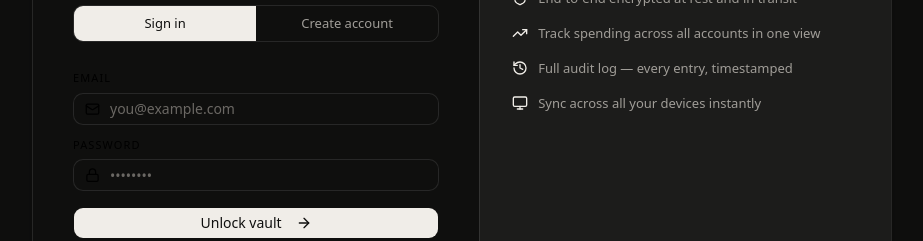
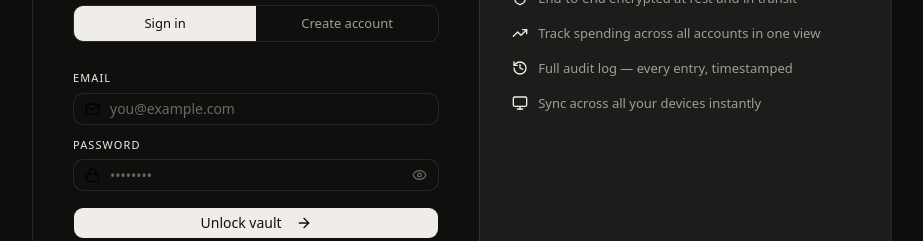
Before and after one commit to ArthurOstr/ledger-ui, a React (Vite) app: page / in a window 1280 px wide. Shown: the part 252-493 px from the top of the page, without its empty margins (178-1101 px from the left). Built offline with nearby package versions, Linux system fonts and the light colour scheme; no server answers.

Commit message:
feat: handling auth with Google OAuth. Adding visiability of password

```diff
--- a/src/api/client.ts
+++ b/src/api/client.ts
@@ -1,7 +1,7 @@
 import axios from 'axios';
 
 // Configure the Base Client
-const API_BASE_URL = 'http://127.0.0.1:8000/api';
+const API_BASE_URL = import.meta.env.VITE_API_URL;;
 
 const apiClient = axios.create({
   baseURL: API_BASE_URL,
--- a/src/context/AuthContext.tsx
+++ b/src/context/AuthContext.tsx
@@ -1,4 +1,4 @@
-import React, { createContext, useContext, useState } from 'react';
+import React, { createContext, useContext, useState, useEffect } from 'react';
 import type { ReactNode } from 'react';
 import apiClient from '../api/client';
 
@@ -16,6 +16,18 @@ export const AuthProvider: React.FC<{ children: ReactNode }> = ({ children }) =>
   const [token, setToken] = useState<string | null>(localStorage.getItem('token'));
 
   const isAuthenticated = !!token;
+
+  useEffect(() => {
+    const params = new URLSearchParams(window.location.search);
+    const urlToken = params.get('token');
+
+    if (urlToken) {
+      setToken(urlToken);
+      localStorage.setItem('token', urlToken);
+
+      window.history.replaceState({}, document.title, '/');
+    }
+  }, []);
 
   const login = async (email: string, password: string) => {
     try {
--- a/src/pages/LoginScreen.tsx
+++ b/src/pages/LoginScreen.tsx
@@ -14,6 +14,8 @@ import {
   TrendingUp,    // feature: spending tracking
   History,       // feature: audit log
   Monitor,       // feature: multi-device
+  Eye,           // visiable password
+  EyeOff,        // hidden password
 } from 'lucide-react';
 
 // ---------------------------------------------------------------------------
@@ -43,11 +45,44 @@ function Field({
     <div className="flex flex-col gap-1.5 mb-3">
       <Label
         htmlFor={htmlFor}
-        className="text-[11px] font-medium tracking-widest uppercase text-muted-foreground"
+        className="text-[11px] font-medium tracking-widest uppercase text-[#f0ede8]"
       >
         {label}
       </Label>
       {children}
+    </div>
+  );
+}
+// ---------------------------------------------------------------------------
+// COMPONENT: PasswordInput
+// ---------------------------------------------------------------------------
+function PasswordInput(props: React.ComponentProps<typeof Input>) {
+  const [show, setShow] = useState(false);
+
+  return (
+    <div className="relative">
+      {/* Left Icon (Lock) */}
+      <span className="absolute left-3 top-1/2 -translate-y-1/2 text-muted-foreground pointer-events-none flex">
+        <Lock size={15} />
+      </span>
+
+      <Input
+        {...props}
+        type={show ? "text" : "password"}
+        // pl-9 makes room for the lock, pr-10 makes room for the eye icon
+        className={`pl-9 pr-10 bg-[#0f0f0e] border-white/10 text-[#f0ede8] placeholder:text-[#6b6864] focus-visible:ring-white/20 focus-visible:border-white/25 ${props.className || ''}`}
+      />
+
+      {/* Right Action (Toggle Visibility) */}
+      <button
+        type="button"
+        onClick={() => setShow((prev) => !prev)}
+        className="absolute right-3 top-1/2 -translate-y-1/2 text-[#6b6864] hover:text-[#f0ede8] transition-colors"
+        aria-label={show ? "Hide password" : "Show password"}
+        tabIndex={-1} // Prevents the user from accidentally tabbing into the eye icon while typing
+      >
+        {show ? <EyeOff size={15} /> : <Eye size={15} />}
+      </button>
     </div>
   );
 }
@@ -64,7 +99,6 @@ function InputWithIcon({
 }) {
   return (
     <div className="relative">
-      {/* Icon — pointer-events-none so clicks pass through to the input */}
       <span className="absolute left-3 top-1/2 -translate-y-1/2 text-muted-foreground pointer-events-none flex">
         {icon}
       </span>
@@ -201,8 +235,7 @@ function AuthForm({
 
         {/* ── Password field ─────────────────────────────────────────── */}
         <Field label="Password" htmlFor={passwordId}>
-          <InputWithIcon icon={<Lock size={15} />}>
-            <Input
+          <PasswordInput
             id={passwordId}
             type="password"
             required
@@ -213,14 +246,12 @@ function AuthForm({
             minLength={8}
             className="pl-9 bg-[#0f0f0e] border-white/10 text-[#f0ede8] placeholder:text-[#6b6864] focus-visible:ring-white/20 focus-visible:border-white/25"
           />
-          </InputWithIcon>
         </Field>
 
         {/* ── Confirm password — register mode only ──────────────────── */}
         {mode === 'register' && (
           <Field label="Confirm password" htmlFor={confirmId}>
-            <InputWithIcon icon={<Lock size={15} />}>
-              <Input
+            <PasswordInput
               id={confirmId}
               type="password"
               required
@@ -231,7 +262,6 @@ function AuthForm({
               minLength={8}
               className="pl-9 bg-[#0f0f0e] border-white/10 text-[#f0ede8] placeholder:text-[#6b6864] focus-visible:ring-white/20 focus-visible:border-white/25"
             />
-            </InputWithIcon>
           </Field>
         )}
 
@@ -258,7 +288,7 @@ function AuthForm({
         <Button
           type="button"
           variant="outline"
-          onClick={() => { window.location.href = `${import.meta.env.VITE_API_URL}/auth/google`; }}
+          onClick={() => { window.location.href = `${import.meta.env.VITE_API_URL}/google_auth/google`; }}
           className="w-full border-white/10 text-[#a09d98] bg-transparent hover:bg-white/5 hover:text-[#f0ede8] hover:border-white/20 transition-colors"
         >
           <GoogleIcon />
```
Lines whose indentation alone changed are shown as unchanged.
